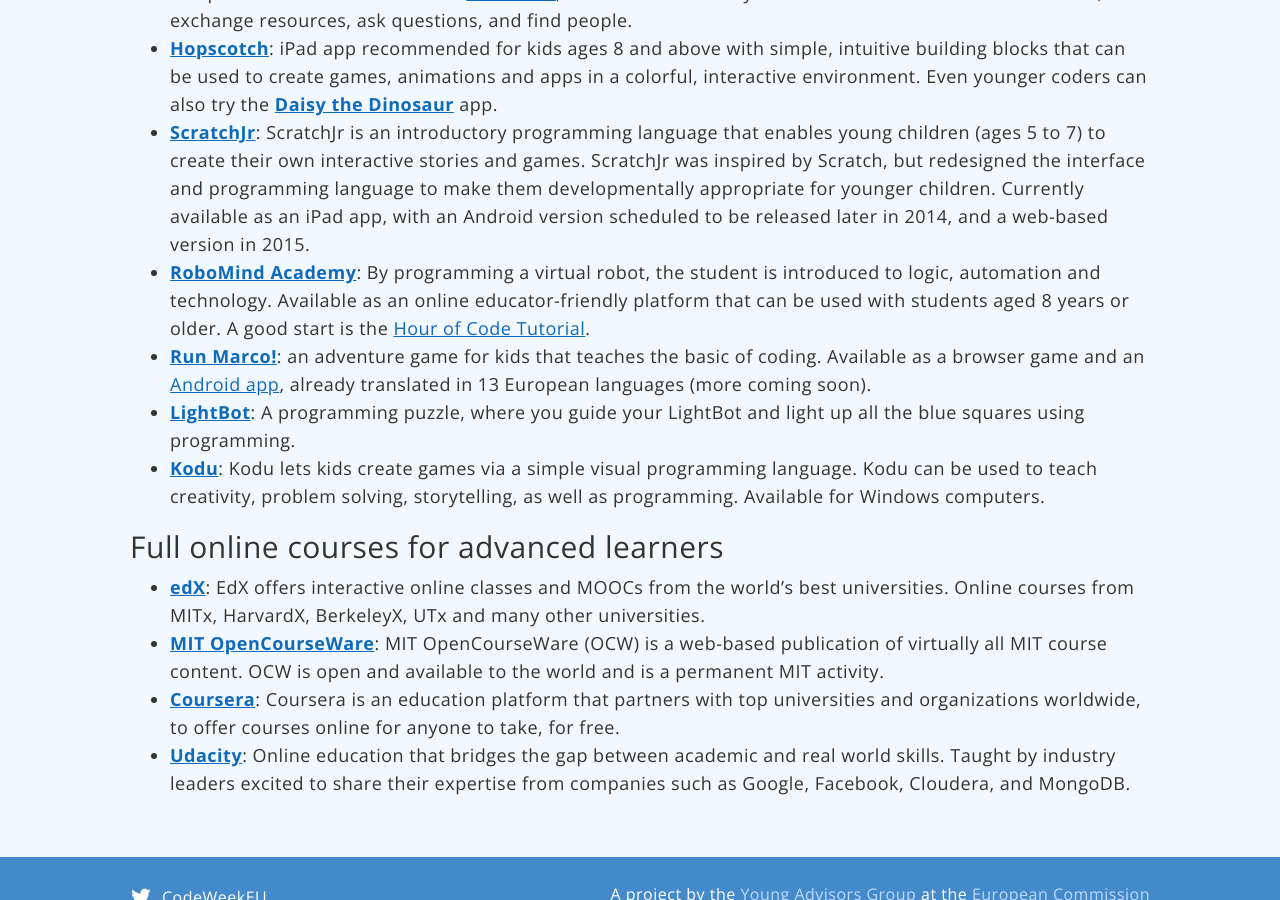
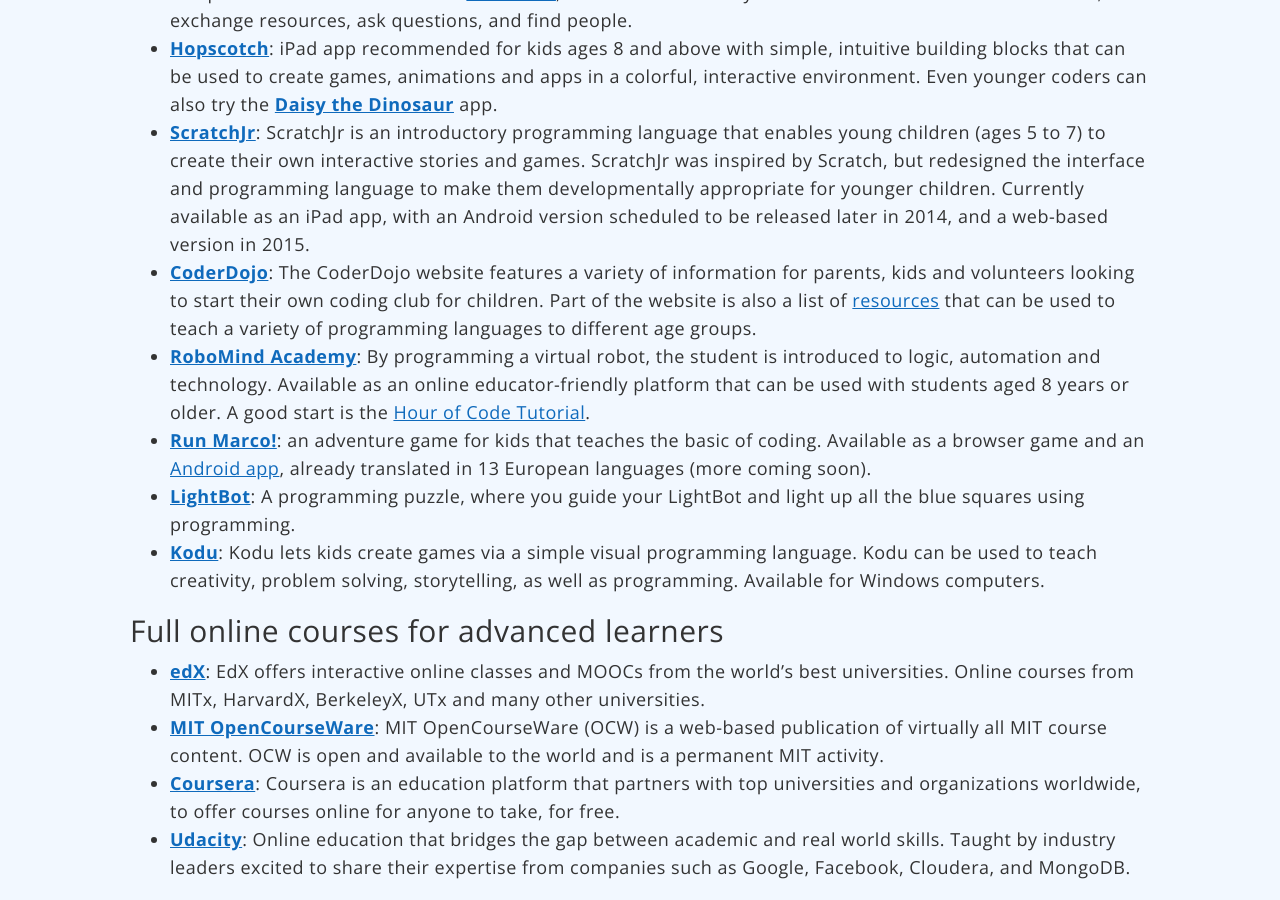
Before and after one commit to codeeu/codeeu.github.io, a Jekyll site: the page built from resources/index.html, in a window 1280 px wide and 900 px high, scrolled down 995 px. Built offline with Jekyll 4.4.1, drawn with Linux system fonts in a browser that asks for light colours; nearby versions of some CDN libraries; Markdown is read by kramdown in place of the engine named in the settings.

Commit message:
add coderdojo

```diff
--- a/resources/index.html
+++ b/resources/index.html
@@ -39,6 +39,7 @@
 	<li><strong><a href="http://scratch.mit.edu/">Scratch</a></strong>: With Scratch, you can program your own interactive stories, games, and animations — and share your creations with others in the online community. Primarily designed for 8 to 16 year olds, available in a variety of languages, can be used <a href="http://scratch.mit.edu/projects/editor/?tip_bar=getStarted">online</a> or offline with the <a href="http://scratch.mit.edu/scratch2download/">Scratch editor</a> on Mac, Windows and Linux computers. Teachers should visit <a href="http://scratch-ed.org/">ScratchED</a>, an online community where Scratch educators share stories, exchange resources, ask questions, and find people.</li>
 	<li><strong><a href="https://www.gethopscotch.com">Hopscotch</a></strong>: iPad app recommended for kids ages 8 and above with simple, intuitive building blocks that can be used to create games, animations and apps in a colorful, interactive environment. Even younger coders can also try the <strong><a href="http://www.daisythedinosaur.com">Daisy the Dinosaur</a></strong> app.</li>
 	<li><strong><a href="http://www.scratchjr.org/">ScratchJr</a></strong>: ScratchJr is an introductory programming language that enables young children (ages 5 to 7) to create their own interactive stories and games. ScratchJr was inspired by Scratch, but redesigned the interface and programming language to make them developmentally appropriate for younger children. Currently available as an iPad app, with an Android version scheduled to be released later in 2014, and a web-based version in 2015.</li>
+	<li><strong><a href="https://coderdojo.com">CoderDojo</a></strong>: The CoderDojo website features a variety of information for parents, kids and volunteers looking to start their own coding club for children. Part of the website is also a list of <a href="http://kata.coderdojo.com/wiki/Main_Page">resources</a> that can be used to teach a variety of programming languages to different age groups.</li>
 	<li><strong><a href="https://www.robomindacademy.com/">RoboMind Academy</a></strong>: By programming a virtual robot, the student is introduced to logic, automation and technology. Available as an online educator-friendly platform that can be used with students aged 8 years or older. A good start is the <a href="https://www.robomindacademy.com//go/navigator/coursedetails?course=HourOfCode">Hour of Code Tutorial</a>.</li>
 	<li><strong><a href="https://www.allcancode.com">Run Marco!</a></strong>: an adventure game for kids that teaches the basic of coding. Available as a browser game and an <a href="https://play.google.com/store/apps/details?id=com.allcancode.runmarco">Android app</a>, already translated in 13 European languages (more coming soon).</li>
 	<li><strong><a href="http://light-bot.com/hocflash.html">LightBot</a></strong>: A programming puzzle, where you guide your LightBot and light up all the blue squares using programming.</li>
```
